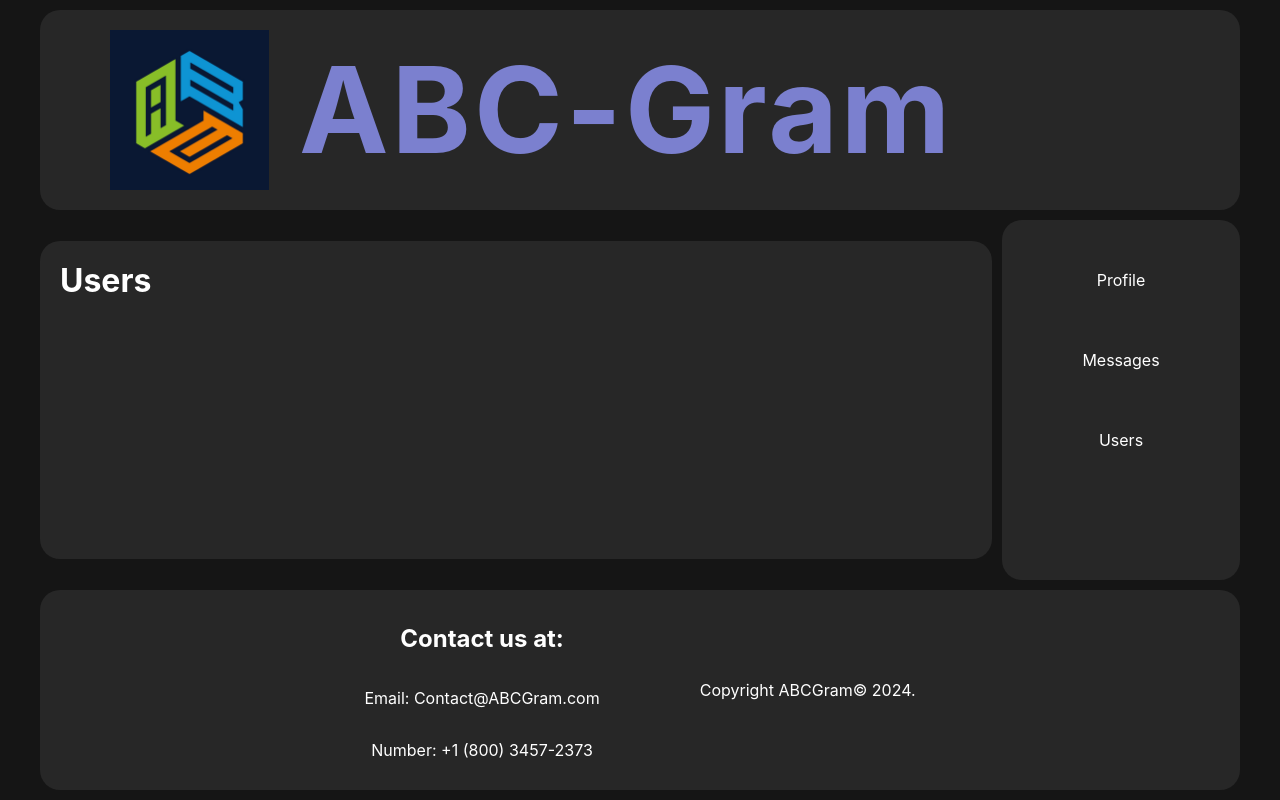
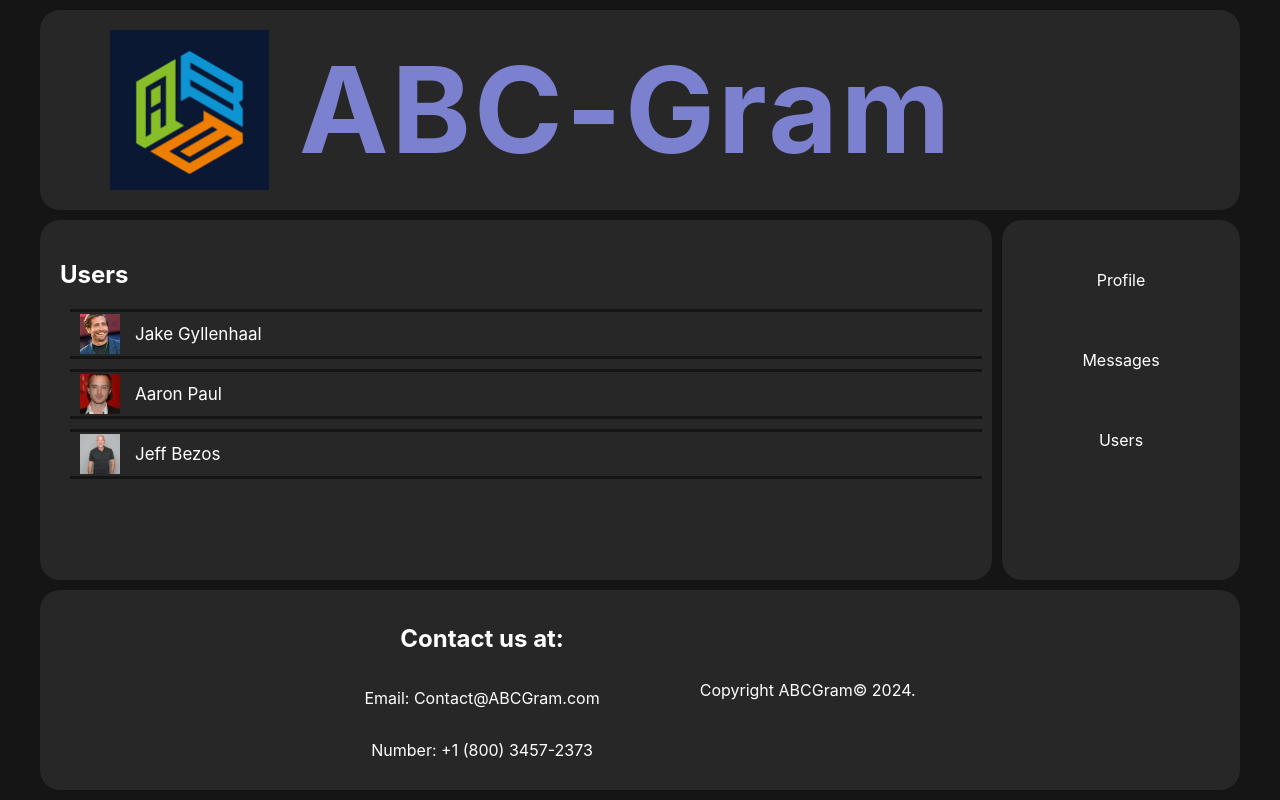
Before and after one commit to Filipp223/ABCGram, a React (Create React App) app: page /users in a window 1280 px wide. Built offline with nearby package versions, Linux system fonts and the light colour scheme; the HTML template or start-up script is replaced by a standard one.

Commit message:
Added Users

```diff
--- a/src/App.jsx
+++ b/src/App.jsx
@@ -2,6 +2,7 @@ import Header from "./components/Header/Header.jsx";
 import Nav from "./components/Nav/Nav.jsx";
 import Profile from "./components/Profile/Profile.jsx";
 import Dialogues from "./components/Dialogues/Dialogues.jsx";
+import Users from "./components/Users/Users.jsx";
 import Footer from "./components/Footer/Footer.jsx";
 import {Routes, Route} from "react-router-dom";
 
@@ -17,7 +18,7 @@ function App() {
       <Routes>
         <Route path="/" element={<Profile/>}/>
         <Route path="/messages" element={<Dialogues/>}/>
-        <Route path="/users" element={<h1>Users</h1>}/>
+        <Route path="/users" element={<Users/>}/>
       </Routes>
 
       <Footer/>
--- /dev/null
+++ b/src/components/User/User.jsx
@@ -0,0 +1,12 @@
+import styles from "./User.module.css";
+
+function User(props) {
+    return (
+        <li className={styles.userItem}>
+            <img className={styles.img} src={props.img} alt={props.profileImg}/>
+            <h3 className={styles.userName}>{props.userName}</h3>
+        </li>
+    );
+}
+
+export default User;
--- /dev/null
+++ b/src/components/User/User.module.css
@@ -0,0 +1,22 @@
+.userItem {
+    height: 50px;
+    width: 100%;
+    border-bottom: 3px solid #151515;
+    border-top: 3px solid #151515;
+    margin: 10px;
+    display: flex;
+    align-items: center;
+    padding-left: 10px;
+}
+
+.img {
+    width: 40px;
+    height: 40px;
+    object-fit: cover;
+}
+
+.userName {
+    font-size: 17px;
+    font-weight: 400;
+    margin-left: 15px;
+}
--- /dev/null
+++ b/src/components/Users/Users.jsx
@@ -0,0 +1,20 @@
+import styles from "./Users.module.css";
+import User from "../User/User.jsx";
+import img1 from "../../img/Gyllenhaal.webp";
+import img2 from "../../img/aaronpaul.jpg";
+import img3 from "../../img/jeffbezos.jpg";
+
+function Users() {
+    return (
+        <div className={styles.users}>
+            <h2 className={styles.title}>Users</h2>
+            <ul className={styles.list}>
+                <User img={img1} userName="Jake Gyllenhaal"/>
+                <User img={img2} userName="Aaron Paul"/>
+                <User img={img3} userName="Jeff Bezos"/>
+            </ul>
+        </div>
+    );
+}
+
+export default Users;
--- /dev/null
+++ b/src/components/Users/Users.module.css
@@ -0,0 +1,4 @@
+.list {
+    list-style: none;
+    padding: 0;
+}
```
